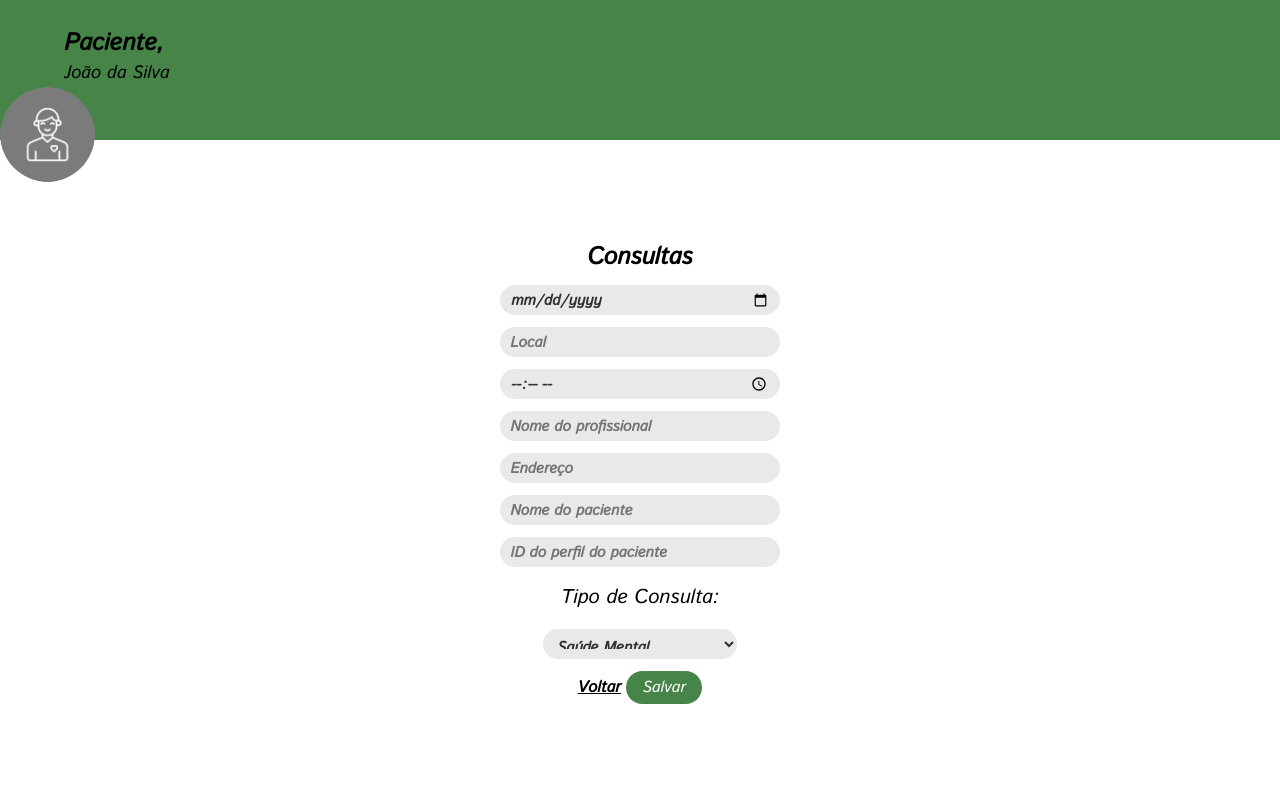
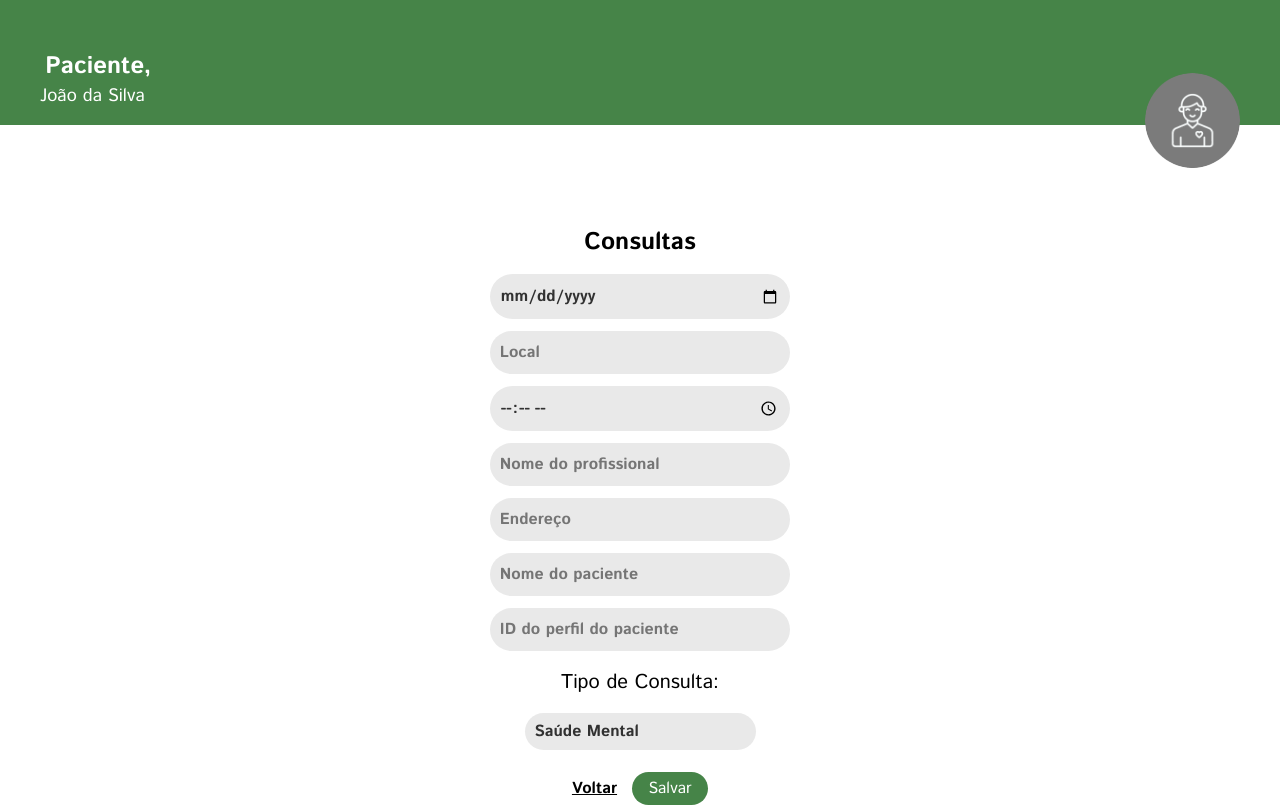
Before and after one commit to Diogovx/Simple-Pill, a website: page public/html/agendarConsultasCuidador.html in a window 1280 px wide. Drawn offline with nearby package versions, Linux system fonts and the light colour scheme; files that its build step writes are made by us from their sources; files whose address does not match are found by name.

Commit message:
style: Páginas de agendar consultas alteradas

```diff
--- a/public/css/agendarConsultas.css
+++ b/public/css/agendarConsultas.css
@@ -1,3 +1,5 @@
+@import 'main.css';
+
 body {
     font-family: 'Istok Web';
     border: none;
@@ -18,7 +20,7 @@ body {
 
 .caixaAzul {
     height: 144px;
-    background: #75ABC2;
+    background: var(--primary-color-patient);
     color: #FFF;
     display: flex;
     flex-flow: column;
--- /dev/null
+++ b/public/css/main.css
@@ -0,0 +1,34 @@
+@import url('https://fonts.googleapis.com/css2?family=Istok+Web:ital,wght@0,400;0,700;1,400;1,700&display=swap');
+:root{
+    --primary-color: #fff8bd;
+    --primary-gradient: linear-gradient(180deg, #fff8bd 0%, #9adfc6 50%, #a4d9f2 100%);
+    --patient-color: #75ABC2;
+    --caregiver-color: #468448;
+    --professional-color: #F1D262;
+    --white: #fff;
+    --secondary-white: #e9e9e9;
+    --black: #000;
+    --gray: #313131;
+    --border-radius-round: 2.8rem;
+    font-size: 10px;
+}
+*{
+    margin: 0;
+    padding: 0;
+    box-sizing: border-box;
+    font-family: 'Istok Web', sans-serif;
+}
+body{
+    width: 100vw;
+    overflow-x: hidden;
+}
+body, input, button, select{
+    font-size: 1.6rem;
+}
+
+
+@media(min-width: 1440px){
+    body{
+        font-size: 1.6rem;
+    }
+}
--- a/public/css/subTelasCasdastreAquiJoao.css
+++ b/public/css/subTelasCasdastreAquiJoao.css
@@ -1,110 +1,70 @@
+@import 'main.css';
 body {
     font-family: 'Istok Web';
 }
 
-* {
-    margin: 0;
-    padding: 0;
-    box-sizing: border-box;
+
+/* BARRA, IMAGEM */
+.profissional {
+    background: var(--professional-color);
 }
 
-/* BARRA, IMAGEM */
-.caixaAmarela {
-    height: 140px;
-    width: auto;
-    background: #F1D262;
+.paciente {
+    background: var(--patient-color);
+}
+.cuidador{
+    background: var(--caregiver-color);
 }
 
-.caixaAzul {
-    height: 140px;
-    width: auto;
-    background: #75ABC2;
+.caixaTopo {
+    /*height: 14rem;*/
+
+    display: flex;
+    justify-content: space-between;
+    align-items: center;
+    padding: 3rem 4rem 0 4rem;
+    color: var(--white);
 }
 
-.caixaVerde {
-    height: 140px;
-    width: auto;
-    background: #468448;
-}
 
 img {
-    width: 95px;
-    height: 95px;
-    border-radius: 95px;
+    translate: 0 4.3rem;
+    width: 9.5rem;
+    height: 9.5rem;
+    border-radius: 9.5rem;
     display: flex;
     cursor: pointer;
 }
 
 /* TEXTOS */
 h1 {
-    color: #000;
-    font-family: Istok Web;
-    font-size: 24px;
+    font-size: 2.4rem;
     font-weight: 700;
     margin-left: 5%;
     padding-top: 2%;
 }
 
 h2 {
-    color: #000;
-    font-family: Istok Web;
-    font-size: 18px;
+    font-size: 1.8rem;
     font-weight: 400;
-    margin-left: 5%;
-    width: 300px;
-    height: 27px;
 }
 
 h4 {
-    font-size: 24px;
-    width: 500px;
-    height: 30px;
-    margin-top: 100px;
+    font-size: 2.4rem;
+    margin-top: 10rem;
 }
 
 /* BOTÕES */
-.profissional {
-    width: 76px;
-    height: 33px;
-    border-radius: 38px;
-    background: #F1D262;
+
+.botao {
+    width: 7.6rem;
+    height: 3.3rem;
+    border-radius: var(--border-radius-round);
     text-align: center;
-    color: #FFF;
+    color: var(--white);
     text-decoration: none;
-    color: #ffffff;
-    font-family: Istok Web;
-    font-size: 16px;
-    font-weight: 450;
-    border-style: none;
-}
-
-.paciente {
-    width: 76px;
-    height: 33px;
-    border-radius: 38px;
-    background: #75ABC2;
-    text-align: center;
-    color: #FFF;
-    text-decoration: none;
-    color: #ffffff;
-    font-family: Istok Web;
-    font-size: 16px;
-    font-weight: 450;
-    border-style: none;
-}
-
-.cuidador {
-    width: 76px;
-    height: 33px;
-    border-radius: 38px;
-    background: #468448;
-    text-align: center;
-    color: #FFF;
-    text-decoration: none;
-    color: #ffffff;
-    font-family: Istok Web;
-    font-size: 16px;
-    font-weight: 450;
+    color: var(--white);
+    font-weight: 400;
     border-style: none;
 
 }
@@ -112,8 +72,6 @@ h4 {
 .voltar {
     text-decoration: underline;
     color: #000;
-    font-family: Istok Web;
-    font-size: 16px;
     font-weight: 700;
     text-align: center;
 }
@@ -123,23 +81,20 @@ form {
     display: flex;
     flex-direction: column;
     align-items: center;
-    gap: 12px;
-    max-width: 400px;
+    gap: 1.2rem;
 }
 
 input {
-    color: #313131;
-    font-family: 'Istok Web';
-    font-size: 15px;
+    color: var(--gray);
+    font-size: 1.5rem;
     font-weight: 700;
     line-height: normal;
-    border-radius: 28px;
-    background: #e9e9e9;
+    border-radius: 2.8rem;
+    background: var(--secondary-white);
     width: 130%;
-    height: 30px;
     border: none;
     box-sizing: border-box;
-    padding: 10px;
+    padding: 1rem;
 }
 
 .caixaBranca {
@@ -147,28 +102,37 @@ input {
     flex-flow: column;
     align-items: center;
     text-align: center;
-    row-gap: 15px;
+    row-gap: 1.5rem;
 }
 
 /* LABEL */
 
 label {
-    font-family: 'Istok Web';
-    font-size: 20px;
+    font-size: 2rem;
     margin: 2%;
 }
 
+input, select{
+    padding: 1.0rem;
+}
+
 select {
-    color: #313131;
-    font-family: 'Istok Web';
-    font-size: 15px;
+    color: var(--gray);
+    font-size: 1.5rem;
     font-weight: 700;
     line-height: normal;
-    border-radius: 28px;
+    border-radius: var(--border-radius-round);
     background: #e9e9e9;
-    width: 90%;
-    height: 30px;
+    width: 100%;
     border: none;
     box-sizing: border-box;
-    padding: 10px;
+    appearance: none;
 }
+
+.botoes{
+    margin-top: 1rem;
+    display: flex;
+    justify-content: center;
+    align-items: center;
+    gap: 1.5rem;
+}
--- a/public/html/agendarConsultasCuidador.html
+++ b/public/html/agendarConsultasCuidador.html
@@ -8,12 +8,15 @@
     <link rel="preconnect" href="https://fonts.googleapis.com">
     <link rel="preconnect" href="https://fonts.gstatic.com" crossorigin>
     <link href="https://fonts.googleapis.com/css2?family=Istok+Web:ital@1&display=swap" rel="stylesheet">
+    <link rel="stylesheet" href="main.css">
 </head>
 <body>
 <!-- BARRA E TEXTO -->
-    <div class="caixaVerde">
-        <h1>Paciente,</h1>
-        <h2>João da Silva</h2>
+    <div class="caixaTopo cuidador">
+        <div class="caixaTitulo">
+            <h1>Paciente,</h1>
+            <h2>João da Silva</h2>
+        </div>
         <img src="Imagens/pacienteCinza.png" alt="Perfil Paciente"></a>
     </div>
 
@@ -42,7 +45,7 @@
 <!-- BOTÕES E IDS PARA DETALHAR MELHOR NO CSS -->
 <div class="botoes">
     <a href="pranchetaCuidador.html" class="voltar">Voltar</a>
-    <a><button class="cuidador" type="button" id="salvar">Salvar</button></a>
+    <a><button class="cuidador botao" type="button" id="salvar">Salvar</button></a>
 </div>
 </div>
 
```
Also changed, not shown: public/html/agendarConsultasJoao.html (+7 -4 lines), public/html/agendarConsultasPaciente.html (+7 -2 lines), public/index.html (+1 -0 lines).
